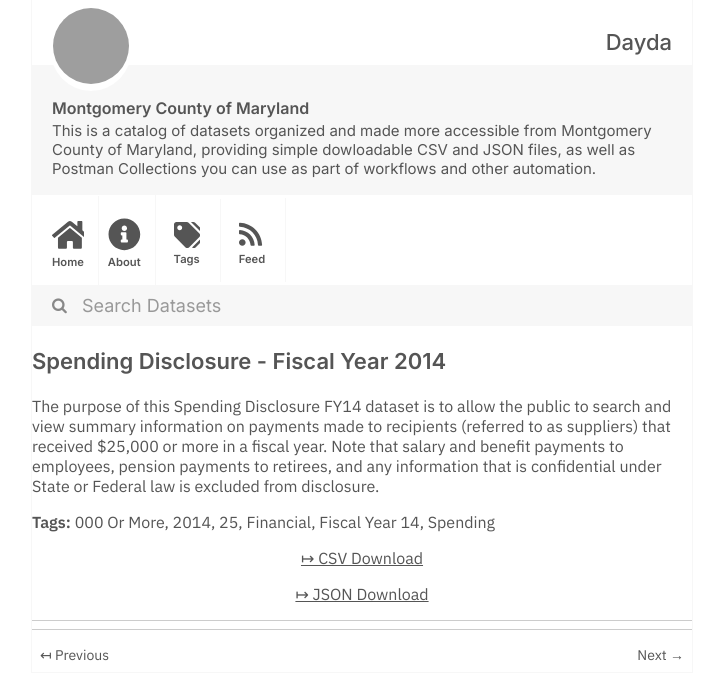
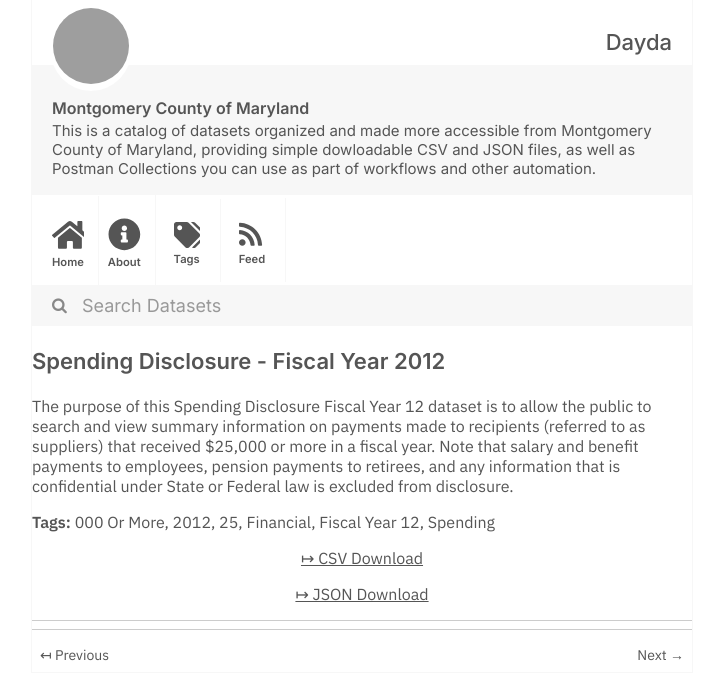
Before and after one commit to dayda-entities/montgomery-county-of-maryland, a Jekyll site: the page built from _posts/2020-11-10-spending-disclosure-fiscal-yea.md, in a window 1280 px wide, cut to the strip 0-700 px from the top of the page. Shown: the whole strip, without its empty margins (278-990 px from the left). Built offline with Jekyll 4.4.1, drawn with Linux system fonts in a browser that asks for light colours; grey boxes are pictures that could not be loaded.

```diff
--- a/_posts/2020-11-10-spending-disclosure-fiscal-yea.md
+++ b/_posts/2020-11-10-spending-disclosure-fiscal-yea.md
@@ -1,23 +1,23 @@
 ---
-title: Spending Disclosure - Fiscal Year 2014
-created: '2020-11-10T16:58:08.963357'
-modified: '2020-11-10T16:58:08.963368'
+title: Spending Disclosure - Fiscal Year 2012
+created: '2020-11-10T16:58:10.129635'
+modified: '2020-11-10T16:58:10.129642'
 state: active
 type: dataset
 tags:
   - 000 Or More
-  - '2014'
+  - '2012'
   - '25'
   - Financial
-  - Fiscal Year 14
+  - Fiscal Year 12
   - Spending
 groups:
   - Local Government
 csv_url: >-
-  https://data.montgomerycountymd.gov/api/views/9w77-kckj/rows.csv?accessType=DOWNLOAD
+  https://data.montgomerycountymd.gov/api/views/ask7-28ii/rows.csv?accessType=DOWNLOAD
 json_url: >-
-  https://data.montgomerycountymd.gov/api/views/9w77-kckj/rows.json?accessType=DOWNLOAD
+  https://data.montgomerycountymd.gov/api/views/ask7-28ii/rows.json?accessType=DOWNLOAD
 layout: post
 
 ---
-The purpose of this Spending Disclosure FY14 dataset is to allow the public to search and view summary information on payments made to recipients (referred to as suppliers) that received $25,000 or more in a fiscal year. Note that salary and benefit payments to employees, pension payments to retirees, and any information that is confidential under State or Federal law is excluded from disclosure.
+The purpose of this Spending Disclosure Fiscal Year 12 dataset is to allow the public to search and view summary information on payments made to recipients (referred to as suppliers) that received $25,000 or more in a fiscal year. Note that salary and benefit payments to employees, pension payments to retirees, and any information that is confidential under State or Federal law is excluded from disclosure.
```
